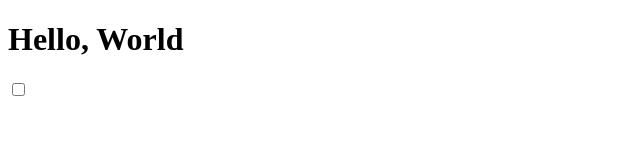
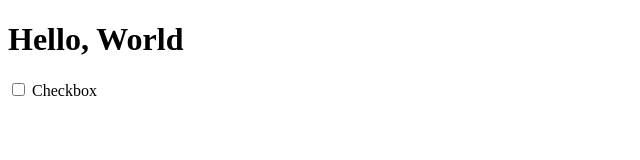
Before and after one commit to vatpat/Test-Page, a plain HTML site: page index.html in a window 1280 px wide. Shown: the full height of the page, 0-640 px from the left. Drawn offline with Linux system fonts and the light colour scheme.

Commit message:
Update index.html

```diff
--- a/index.html
+++ b/index.html
@@ -7,6 +7,6 @@
     <body>
         <h1>Hello, World</h1>
         <input type="checkbox" />
-
+        <label for="checkbox">Checkbox</label>
     </body>
 </html>
```
